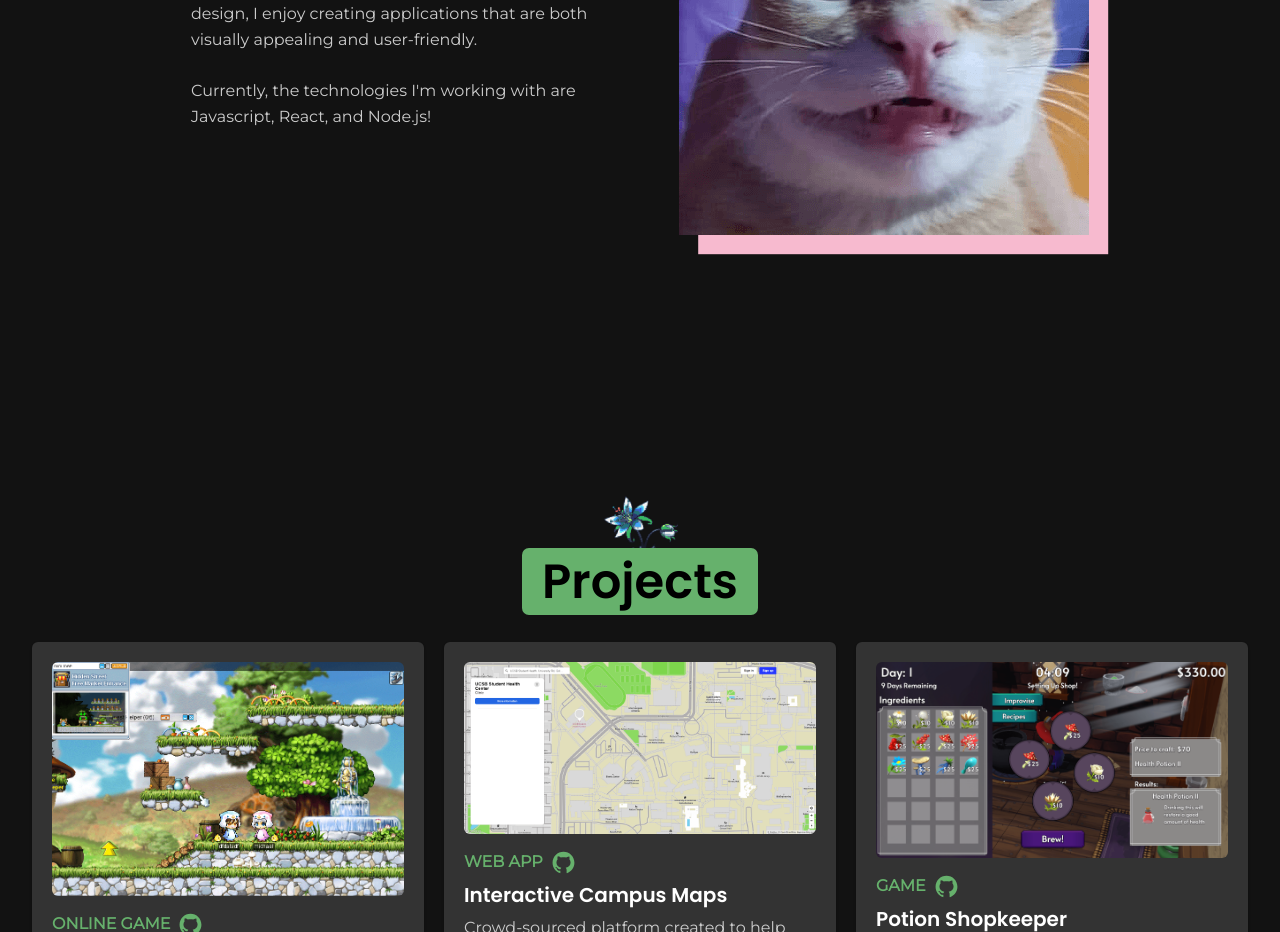
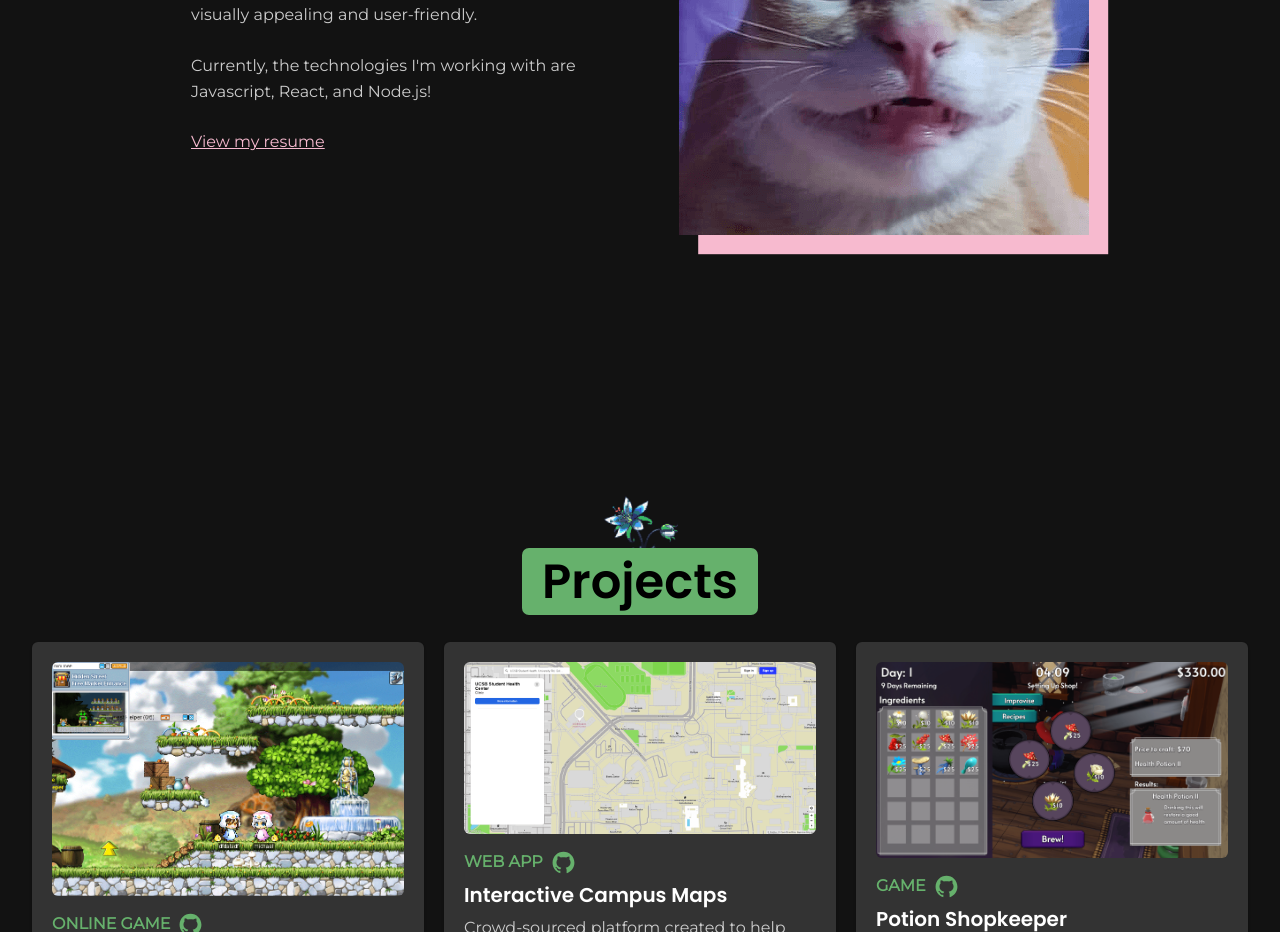
Before and after one commit to sarahkwon/sarahkwon.github.io, a React (Create React App) app: page / in a window 1280 px wide. Shown: the part 1300-2232 px from the top of the page. Built offline with nearby package versions, Linux system fonts and the light colour scheme; what highcharts-pattern-fill would draw is missing.

Commit message:
Add link to resume in About

```diff
--- a/src/components/AboutMe.js
+++ b/src/components/AboutMe.js
@@ -4,7 +4,7 @@ import CatPic from '../img/yeehaw-cat.png'
 import { useInView } from 'react-intersection-observer'
 import { aboutMeColor } from '../utils/Colors'
 
-import { Center, Text, Stack, Box, Image, SlideFade } from '@chakra-ui/react'
+import { Center, Text, Stack, Box, Image, SlideFade, Link } from '@chakra-ui/react'
 
 const AboutMe = () => {
   const { ref, inView } = useInView({
@@ -25,7 +25,10 @@ const AboutMe = () => {
                 <br/>
                 <br/>
                 Currently, the technologies I&apos;m working with are Javascript, React, and Node.js!
+                <br/>
+                <br/>
               </Text>
+              <Link isExternal href='/Sarah_Kwon_Resume.pdf' color={aboutMeColor} textDecoration='underline'>View my resume</Link>
             </SlideFade>
           </Center>
           <Center>
@@ -33,7 +36,8 @@ const AboutMe = () => {
               <Image
                 boxShadow={[`3vw 3vw ${aboutMeColor}`, `1.5vw 1.5vw ${aboutMeColor}`]}
                 src={CatPic}
-                alt='A picture of me'/>
+                alt='A picture of me'
+              />
             </SlideFade>
           </Center>
         </Stack>
```
Also changed, not shown: 1 other file (tests, documents, lock files or other folders).
